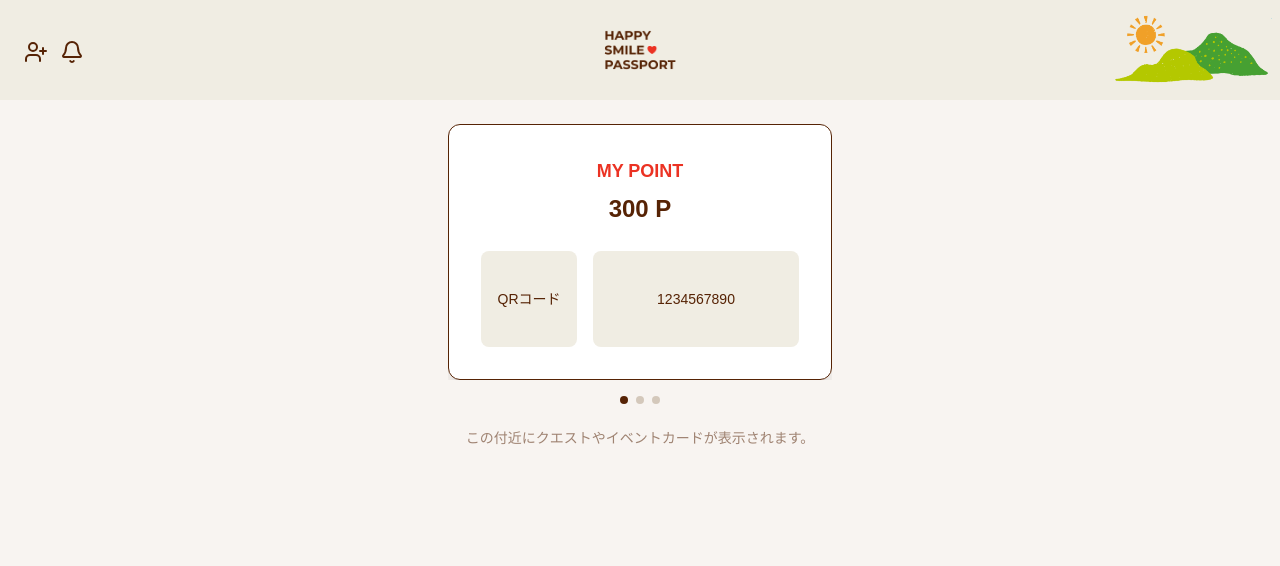
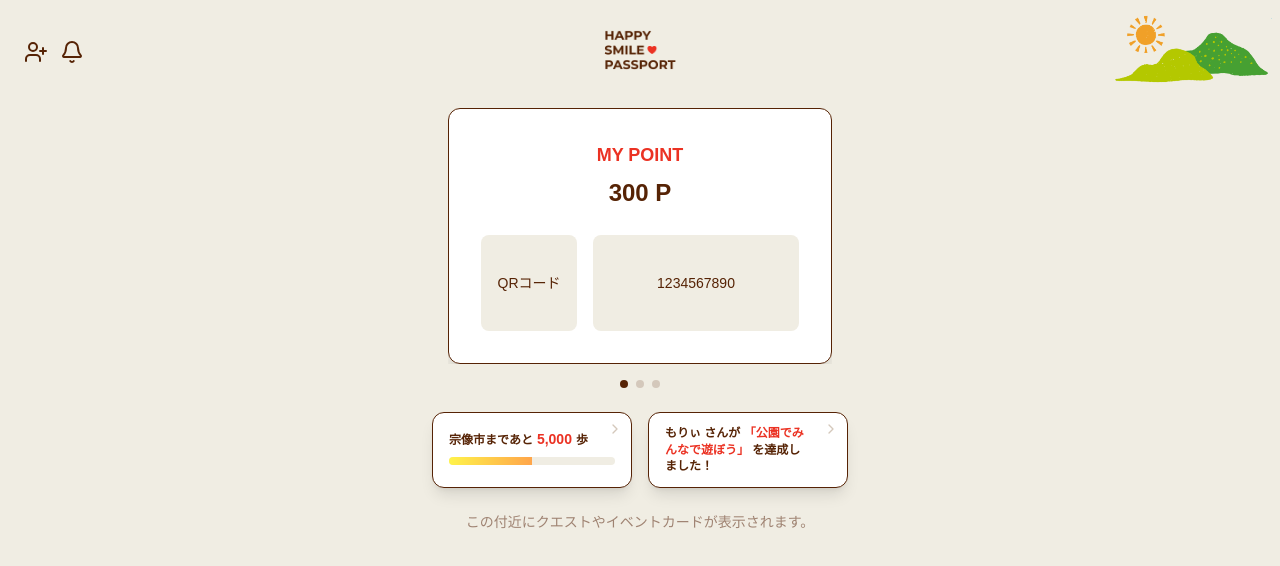
Before and after one commit to IwamuraHayato/step4-FHSP-user, a Next.js app: page /home in a window 1280 px wide. Shown: the top 566 px of the page. Built offline with nearby package versions, Linux system fonts and the light colour scheme.

Commit message:
ホームのミニカードを作成

```diff
--- a/src/app/home/page.tsx
+++ b/src/app/home/page.tsx
@@ -3,17 +3,19 @@
 import { useEffect, useState } from 'react';
 import HomeHeader from '@/components/common/HomeHeader';
 import HappySmilePointCarousel from '@/components/home/PointCarousel';
+import NextMissionCard from '@/components/home/NextMissionCard';
+import LatestQuestCard from '@/components/home/LatestQuestCard';
 
 export default function HomePage() {
   const [points, setPoints] = useState<null | {
-    saibuPoint: number; // 西部ガスポイント
-    nimocaPoint: number; // Nimocaポイント
-    happySmilePoint: number; // HappySmileポイント
-    total: number; // 合算ポイント
-    familyPoints: Record<string, number>; // 各メンバーのポイント
+    saibuPoint: number;
+    nimocaPoint: number;
+    happySmilePoint: number;
+    total: number;
+    familyPoints: Record<string, number>;
   }>(null);
 
-  // 一時的なモックデータ（本番ではAPI等と接続）
+  // 一時的なモックデータ（後でAPIに置き換え）
   useEffect(() => {
     const mockData = {
       saibuPoint: 150,
@@ -32,16 +34,22 @@ export default function HomePage() {
   }, []);
 
   return (
-    <div className="min-h-screen bg-[#F8F4F1]">
+    <div className="min-h-screen bg-[#F0EDE3]">
       <HomeHeader />
 
-      <main className="px-4 pt-6 space-y-6 max-w-md mx-auto">
-        {/* ポイントカルーセル（Happy Smile Connect） */}
+      <main className="px-4 pt-2 space-y-6 max-w-md mx-auto">
+        {/* ポイントカルーセル */}
         {points ? (
           <HappySmilePointCarousel points={points} />
         ) : (
           <div className="text-center text-[#9F8372]">ポイントを取得中...</div>
         )}
+
+        {/* 🟨 ミッション & クエストカード */}
+        <div className="grid grid-cols-2 gap-4">
+          <NextMissionCard destination="宗像市" remainingSteps={5000} />
+          <LatestQuestCard nickname="もりぃ" questName="公園でみんなで遊ぼう" />
+        </div>
 
         {/* 今後のセクション */}
         <div className="text-sm text-center text-[#9F8372] mt-10">
--- /dev/null
+++ b/src/components/home/LatestQuestCard.tsx
@@ -0,0 +1,23 @@
+'use client';
+
+import { ChevronRight } from 'lucide-react';
+
+interface Props {
+  nickname: string;
+  questName: string;
+}
+
+export default function LatestQuestCard({ nickname, questName }: Props) {
+  return (
+    <div className="card bg-white shadow-lg border border-[#562305] rounded-xl hover:shadow-lg transition relative w-full px-4 py-3 pr-10">
+      <p className="text-xs text-[#] font-bold leading-snug">
+        {nickname} さんが <span className="text-[#EB3223]">「{questName}」</span> を達成しました！
+      </p>
+
+      {/* 矢印 */}
+      <div className="absolute top-2 right-2">
+        <ChevronRight className="w-4 h-4 text-[#D4C8BB]" />
+      </div>
+    </div>
+  );
+}
--- /dev/null
+++ b/src/components/home/NextMissionCard.tsx
@@ -0,0 +1,40 @@
+'use client';
+
+import { ChevronRight } from 'lucide-react';
+
+interface Props {
+  destination: string;
+  remainingSteps: number;
+}
+
+export default function NextMissionCard({ destination, remainingSteps }: Props) {
+  return (
+    <div className="card bg-white shadow-lg border border-[#562305] p-4 rounded-xl hover:shadow-lg transition relative w-full">
+      {/* 右上の矢印 */}
+      <div className="absolute top-2 right-2">
+        <ChevronRight className="w-4 h-4 text-[#D4C8BB]" />
+      </div>
+
+      <div className="space-y-2">
+        {/* ミッション情報 */}
+        <p className="text-xs text-[#562305] font-bold leading-snug">
+          {destination}まであと
+          <span className="text-sm font-bold mx-1 text-[#EB3223]">
+            {remainingSteps.toLocaleString()}
+          </span>
+          歩
+        </p>
+
+        {/* プログレスバー */}
+        <div className="w-full h-2 bg-[#F0EDE3] rounded-full overflow-hidden">
+        <div
+            className="h-full bg-gradient-to-r from-[#FFF34A] to-[#FFA54A] transition-all"
+            style={{
+            width: `${Math.min((10000 - remainingSteps) / 100, 100)}%`,
+            }}
+        />
+        </div>
+      </div>
+    </div>
+  );
+}
--- a/src/components/home/PointCarousel.tsx
+++ b/src/components/home/PointCarousel.tsx
@@ -7,9 +7,9 @@ import { PieChart, Pie, Cell, ResponsiveContainer } from 'recharts';
 
 interface Props {
   points: {
-    saibuPoint: number; // 🚧 西部ガス連携ポイント
-    nimocaPoint: number; // 🚧 Nimoca連携ポイント
-    happySmilePoint: number; // 🚧 Happy Smile本体のポイント
+    saibuPoint: number;
+    nimocaPoint: number;
+    happySmilePoint: number;
     total: number;
     familyPoints: Record<string, number>;
   };
@@ -114,27 +114,53 @@ export default function PointCarousel({ points }: Props) {
           {/* Slide 3: Happy Smile Connect */}
           <SwiperSlide>
             <div className="card shadow-xl border border-[#562305] rounded-xl p-6 h-64 bg-white flex flex-col justify-center">
-              <div className="text-[#EB3223] text-lg font-bold text-center leading-tight mb-8">
+              <div className="text-[#9F8372] text-xl font-bold text-center leading-tight mb-8">
                 Happy Smile Connect
               </div>
               <div className="flex justify-center gap-4">
+                {/* Saibu Point */}
                 <div className="flex flex-col items-center">
-                  <div className="w-24 h-24 bg-blue-400 text-white rounded-full flex items-center justify-center shadow-2xl mb-1">
-                    {points.saibuPoint}
+                  <div
+                    className="w-20 h-20 rounded-full flex items-center justify-center"
+                    style={{
+                      backgroundColor: 'rgba(101, 190, 255, 1)',
+                      boxShadow:
+                        '0 0 8px 2px rgba(101, 190, 255, 0.5), 0 0 12px 6px rgba(101, 190, 255, 0.2)',
+                    }}
+                  >
+                    <span className="text-white font-bold">{points.saibuPoint}</span>
                   </div>
-                  <div className="text-xs text-[#562305]">Saibu Point</div>
+                  <div className="text-xs text-[#65BEFF] mt-2 font-bold">SAIBU POINT</div>
                 </div>
+
+                {/* Nimoca Point */}
                 <div className="flex flex-col items-center">
-                  <div className="w-24 h-24 bg-pink-400 text-white rounded-full flex items-center justify-center shadow-2xl mb-1">
-                    {points.nimocaPoint}
+                  <div
+                    className="w-20 h-20 rounded-full flex items-center justify-center"
+                    style={{
+                      backgroundColor: 'rgba(248, 143, 148, 1)',
+                      boxShadow:
+                        '0 0 8px 2px rgba(248, 143, 148, 0.5), 0 0 12px 6px rgba(248, 143, 148, 0.2)',
+                    }}
+                  >
+                    <span className="text-white font-bold">{points.nimocaPoint}</span>
                   </div>
-                  <div className="text-xs text-[#562305]">Nimoca Point</div>
+                  <div className="text-xs text-[#F88F94] mt-2 font-bold">nimoca</div>
                 </div>
+
+                {/* Happy Smile Point */}
                 <div className="flex flex-col items-center">
-                  <div className="w-24 h-24 bg-yellow-400 text-white rounded-full flex items-center justify-center shadow-2xl mb-1">
-                    {points.happySmilePoint}
+                  <div
+                    className="w-20 h-20 rounded-full flex items-center justify-center"
+                    style={{
+                      backgroundColor: 'rgba(255, 228, 76, 1)',
+                      boxShadow:
+                        '0 0 8px 2px rgba(255, 228, 76, 0.5), 0 0 12px 6px rgba(255, 228, 76, 0.2)',
+                    }}
+                  >
+                    <span className="text-white font-bold">{points.happySmilePoint}</span>
                   </div>
-                  <div className="text-xs text-[#562305]">HAPPY SMILE</div>
+                  <div className="text-xs text-[#FFE44C] mt-2 font-bold">Happy Smile </div>
                 </div>
               </div>
             </div>
```
Also changed, not shown: public/images/icon_suika.png (added).
